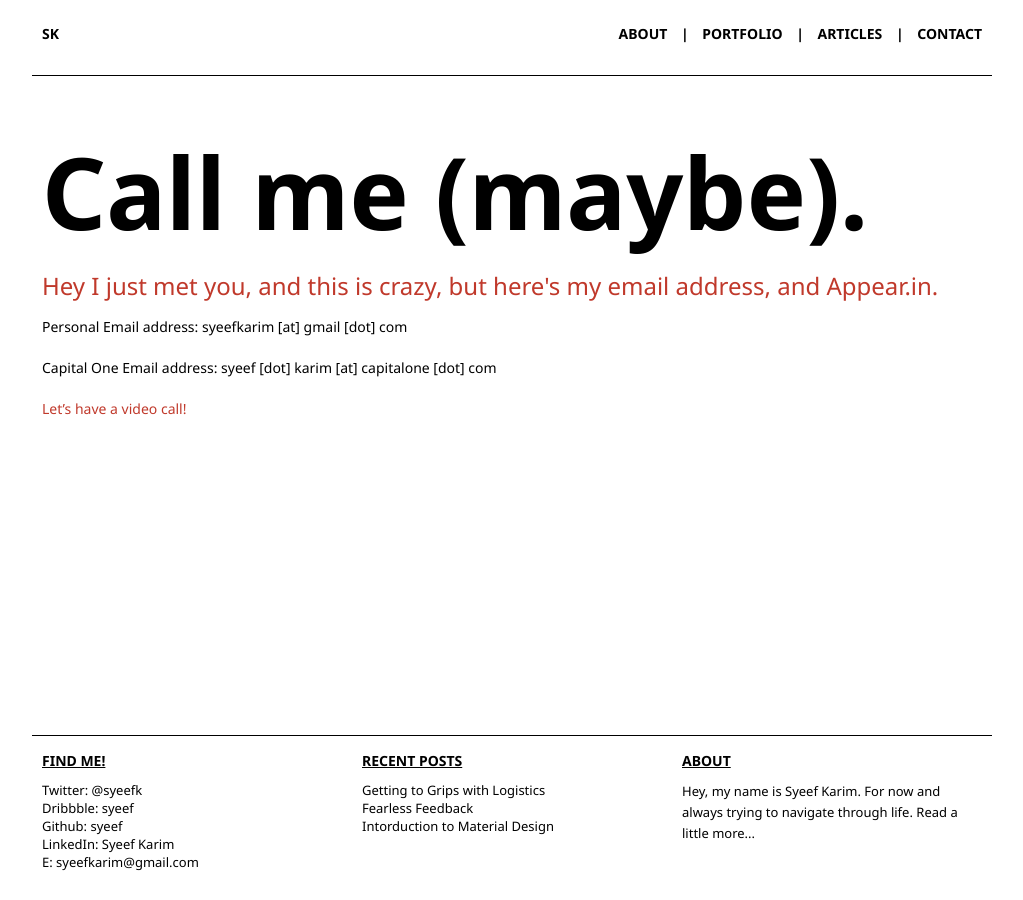
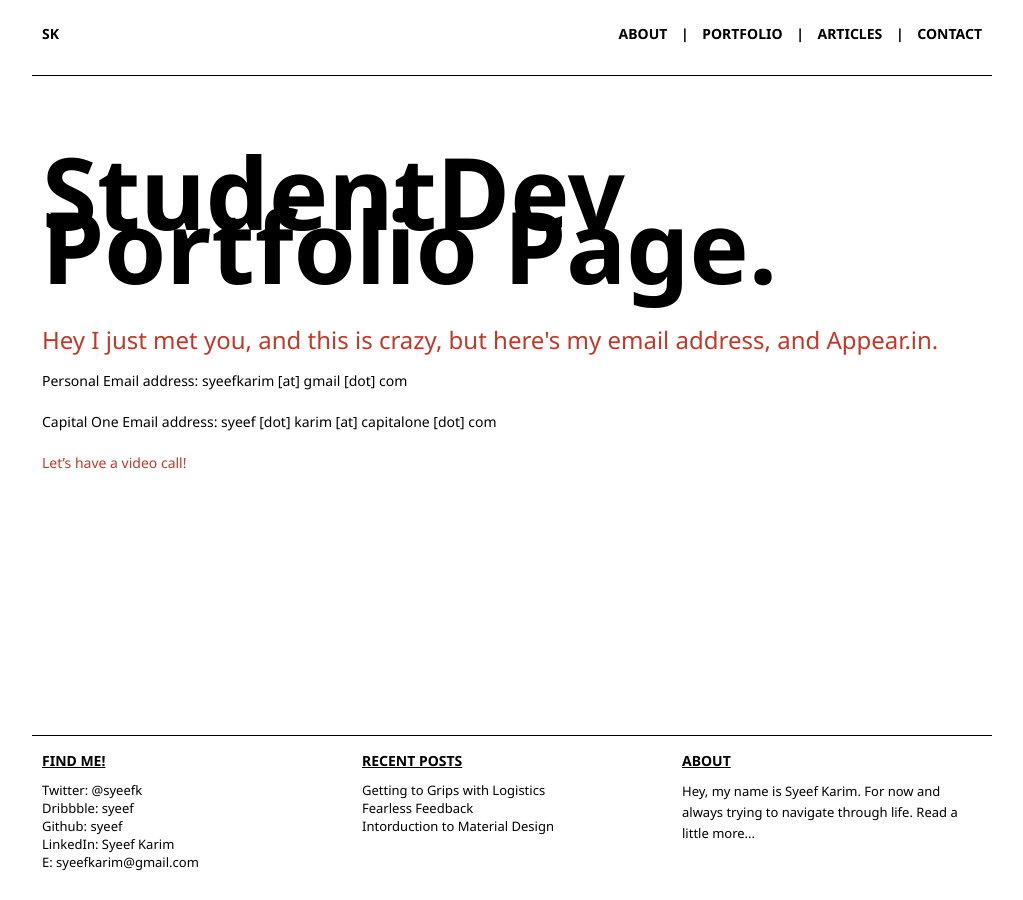
Before and after one commit to syeef/syeefkarim-2016-v0, a Jekyll site: the page built from portfolio/studentdev.md, in a window 1280 px wide. Shown: the whole page, without its empty margins (128-1151 px from the left). Built offline with Jekyll 4.4.1, drawn with Linux system fonts in a browser that asks for light colours.

Commit message:
update link to go to studentdev portfolio page

```diff
--- a/portfolio/studentdev.md
+++ b/portfolio/studentdev.md
@@ -1,7 +1,7 @@
 ---
 layout: about
-title: Call Me
-bigWord: Call me (maybe).
+title: StudentDev Portfolio Page
+bigWord: StudentDev Portfolio Page.
 tagLine: Hey I just met you, and this is crazy, but here's my email address, and Appear.in.
 ---
 
```
Also changed, not shown: portfolio/index.md (+1 -1 lines), 2 other files.
